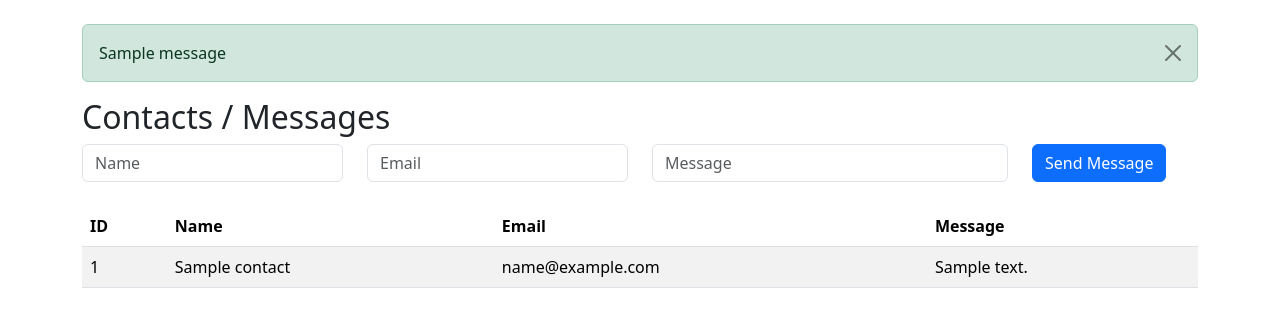
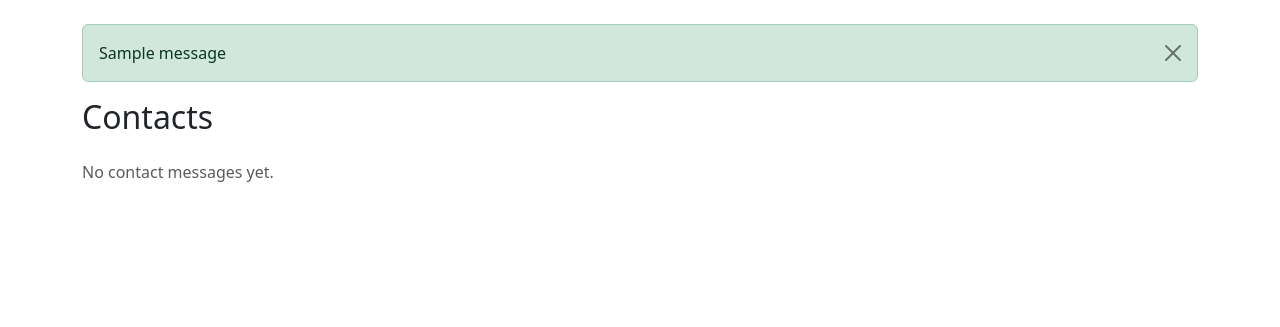
Before and after one commit to onesmuson/Patient-Data-Management-System-PDMS-, a Flask app: page /contacts in a window 1280 px wide. Shown: the part 56-383 px from the top of the page. Run offline with Flask 3, Linux system fonts and the light colour scheme; a user stored in the database is signed in; tables that the repository leaves empty hold one stand-in row (values such as "Sample post"); one stand-in notice (Sample message) is shown.

Commit message:
Update contacts.html

```diff
--- a/templates/contacts.html
+++ b/templates/contacts.html
@@ -1,34 +1,32 @@
 {% extends "base.html" %}
 
 {% block content %}
-<h2>Contacts / Messages</h2>
-<form method="POST" class="mb-4">
-    <div class="row">
-        <div class="col-md-3"><input type="text" name="name" class="form-control" placeholder="Name" required></div>
-        <div class="col-md-3"><input type="email" name="email" class="form-control" placeholder="Email" required></div>
-        <div class="col-md-4"><input type="text" name="message" class="form-control" placeholder="Message" required></div>
-        <div class="col-md-2"><button type="submit" class="btn btn-primary">Send Message</button></div>
-    </div>
-</form>
+<h2 class="mb-4">Contacts</h2>
 
-<table class="table table-striped">
+{% if contacts %}
+<table class="table table-striped table-bordered">
     <thead>
         <tr>
-            <th>ID</th>
+            <th>#</th>
             <th>Name</th>
             <th>Email</th>
+            <th>Phone</th>
             <th>Message</th>
         </tr>
     </thead>
     <tbody>
-        {% for msg in messages %}
+        {% for contact in contacts %}
         <tr>
-            <td>{{ msg.id }}</td>
-            <td>{{ msg.name }}</td>
-            <td>{{ msg.email }}</td>
-            <td>{{ msg.message }}</td>
+            <td>{{ loop.index }}</td>
+            <td>{{ contact.name }}</td>
+            <td>{{ contact.email }}</td>
+            <td>{{ contact.phone }}</td>
+            <td>{{ contact.message }}</td>
         </tr>
         {% endfor %}
     </tbody>
 </table>
+{% else %}
+<p class="text-muted">No contact messages yet.</p>
+{% endif %}
 {% endblock %}
```
